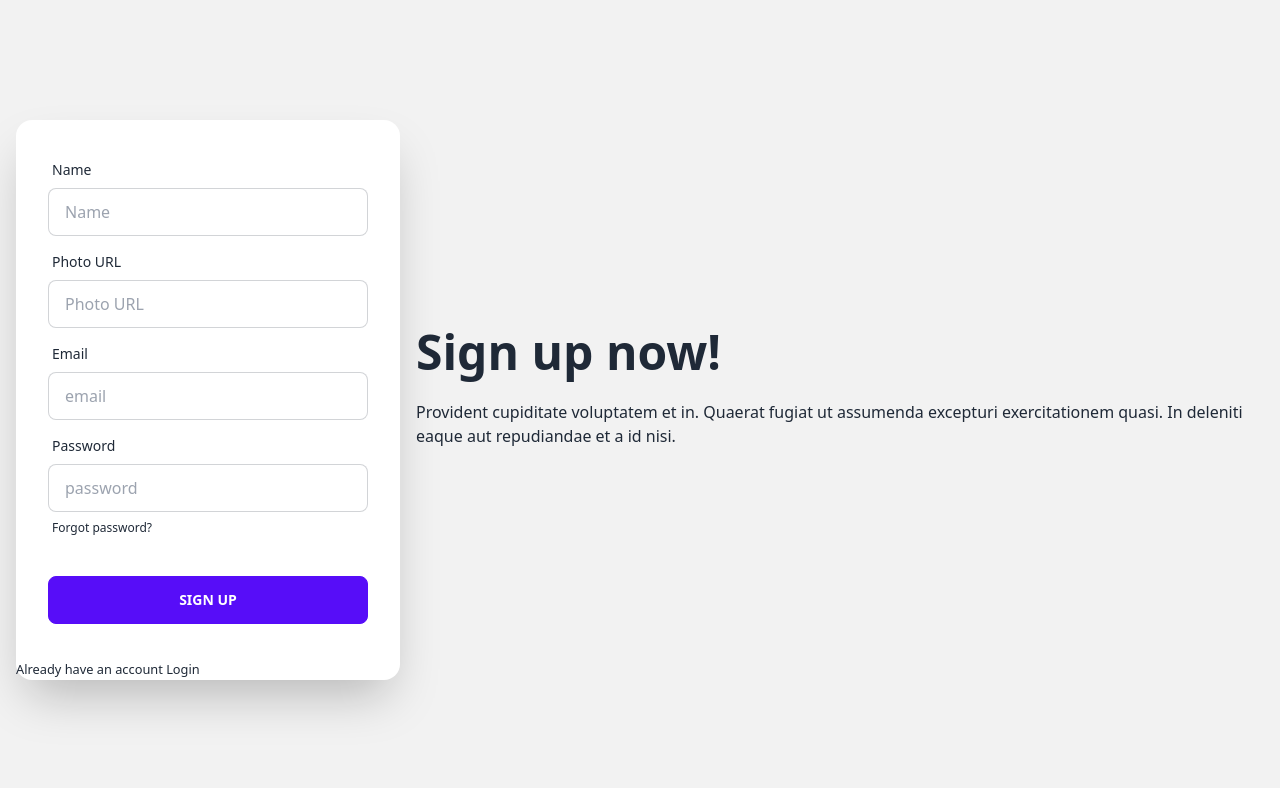
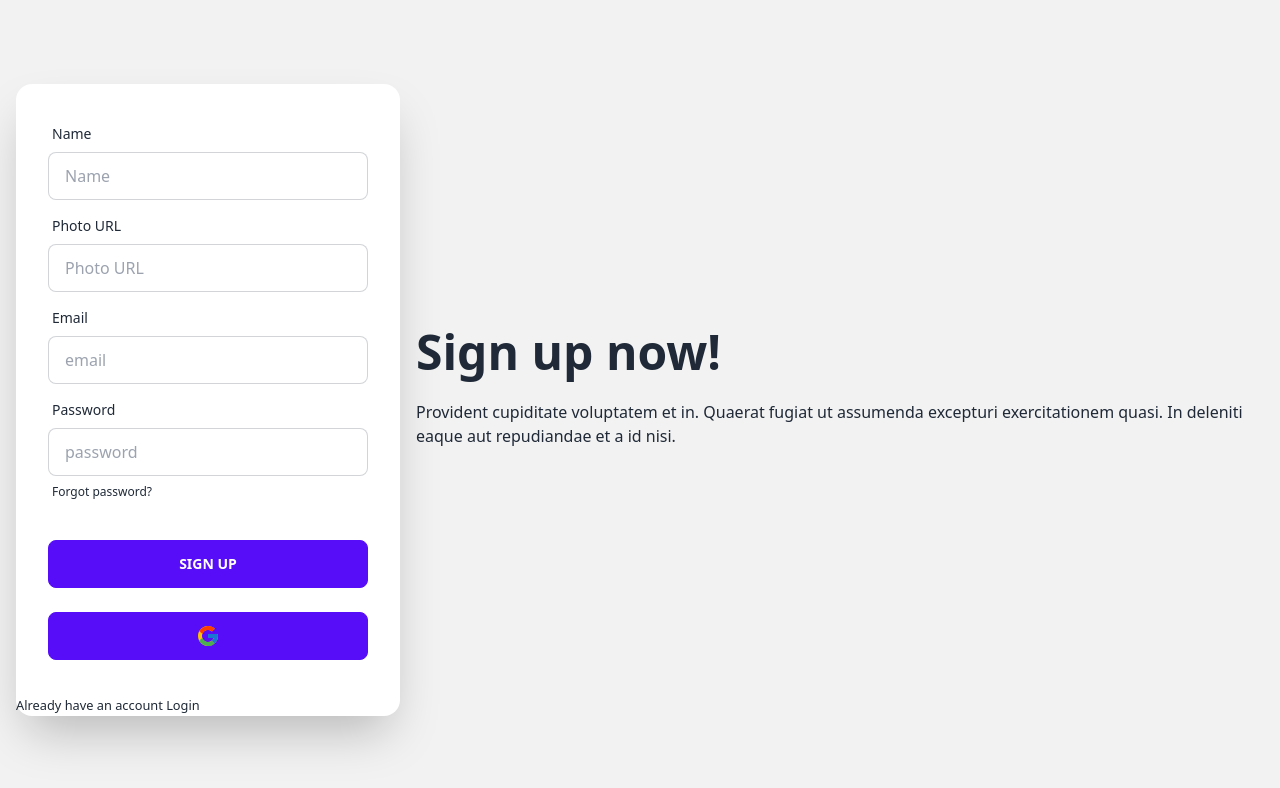
Before and after one commit to kamrul25/bistro-boss-client, a React (Vite) app: page /signUp in a window 1280 px wide. Shown: the top 788 px of the page. Built offline with nearby package versions, Linux system fonts and the light colour scheme; no server answers.

Commit message:
added sociallogin

```diff
--- a/src/pages/LogIn/LogIn.jsx
+++ b/src/pages/LogIn/LogIn.jsx
@@ -8,6 +8,7 @@ import { AuthContext } from "../../providers/AuthProvider/AuthProvider";
 import { Link, useLocation, useNavigate } from "react-router-dom";
 import { Helmet } from "react-helmet-async";
 import Swal from "sweetalert2";
+import SocialLogin from "../Shared/SocialLogin/SocialLogin";
 
 const Login = () => {
   const [disabled, setDisabled] = useState(true);
@@ -117,6 +118,7 @@ const Login = () => {
                 />
               </div>
             </form>
+            <SocialLogin></SocialLogin>
             <p>
               <small>
                 New Here? <Link to="/signUp">Create an account</Link>{" "}
--- /dev/null
+++ b/src/pages/Shared/SocialLogin/SocialLogin.jsx
@@ -0,0 +1,50 @@
+import { useContext } from "react";
+import { AuthContext } from "../../../providers/AuthProvider/AuthProvider";
+import Swal from "sweetalert2";
+import { useNavigate } from "react-router-dom";
+import { FcGoogle } from "react-icons/fc";
+
+const SocialLogin = () => {
+  const { signInByGoogle } = useContext(AuthContext);
+  const navigate = useNavigate();
+
+  const handleGoogleSignIn = () => {
+    signInByGoogle()
+      .then((data) => {
+        console.log(data);
+        const user = { name: data.user.displayName, email: data.user.email };
+        fetch("http://localhost:5000/users", {
+          method: "POST",
+          headers: { "content-type": "application/json" },
+          body: JSON.stringify(user),
+        })
+          .then((res) => res.json())
+          .then((data) => {
+            if (data.insertedId) {
+              Swal.fire({
+                position: "top-end",
+                icon: "success",
+                title: "User login successfully by Google.",
+                showConfirmButton: false,
+                timer: 1500,
+              });
+              navigate("/");
+            }
+          });
+      })
+      .catch((error) => console.log(error));
+  };
+
+  return (
+    <div className="card-body -mt-10">
+      <button
+        className="text-2xl btn btn-primary "
+        onClick={handleGoogleSignIn}
+      >
+        <FcGoogle></FcGoogle>
+      </button>
+    </div>
+  );
+};
+
+export default SocialLogin;
--- a/src/pages/SignUp/SignUp.jsx
+++ b/src/pages/SignUp/SignUp.jsx
@@ -4,6 +4,8 @@ import { useForm } from "react-hook-form";
 import { Link, useNavigate } from "react-router-dom";
 import Swal from "sweetalert2";
 import { AuthContext } from "../../providers/AuthProvider/AuthProvider";
+import SocialLogin from "../Shared/SocialLogin/SocialLogin";
+
 
 const SignUp = () => {
   const {
@@ -12,17 +14,25 @@ const SignUp = () => {
     reset,
     formState: { errors },
   } = useForm();
-  const { createUser, updateUserProfile } = useContext(AuthContext);
+  const { createUser, updateUserProfile,  } =
+    useContext(AuthContext);
   const navigate = useNavigate();
 
   const onSubmit = (data) => {
-    console.log(data);
     createUser(data.email, data.password).then((result) => {
       const loggedUser = result.user;
       console.log(loggedUser);
       updateUserProfile(data.name, data.photoURL)
         .then(() => {
-          console.log("user profile info updated");
+          const user = { name: data.name, email: data.email };
+          fetch("http://localhost:5000/users", {
+            method: "POST",
+            headers: { "content-type": "application/json" },
+            body: JSON.stringify(user),
+          })
+            .then((res) => res.json())
+            .then((data) => {
+              if (data.insertedId) {
                 reset();
                 Swal.fire({
                   position: "top-end",
@@ -32,10 +42,14 @@ const SignUp = () => {
                   timer: 1500,
                 });
                 navigate("/");
+              }
+            });
         })
         .catch((error) => console.log(error));
     });
   };
+
+
 
   return (
     <>
@@ -144,6 +158,7 @@ const SignUp = () => {
                 />
               </div>
             </form>
+            <SocialLogin></SocialLogin>
             <p>
               <small>
                 Already have an account <Link to="/logIn">Login</Link>
--- a/src/providers/AuthProvider/AuthProvider.jsx
+++ b/src/providers/AuthProvider/AuthProvider.jsx
@@ -1,5 +1,5 @@
 import { createContext, useEffect, useState } from "react";
-import { getAuth, createUserWithEmailAndPassword,signInWithEmailAndPassword, signOut, updateProfile, onAuthStateChanged } from "firebase/auth";
+import { getAuth, createUserWithEmailAndPassword,signInWithEmailAndPassword, signOut, updateProfile, onAuthStateChanged, GoogleAuthProvider, signInWithPopup } from "firebase/auth";
 import app from "../../firebase/firebase.config";
 
 
@@ -34,6 +34,12 @@ const AuthProvider = ({children}) => {
         });
     }
 
+    const signInByGoogle = ()=>{
+        const provider = new GoogleAuthProvider();
+        setLoading(true);
+        return signInWithPopup(auth, provider)
+    }
+
     useEffect(()=>{
         const unsubscribe = onAuthStateChanged(auth, currentUser =>{
             setUser(currentUser);
@@ -52,6 +58,7 @@ const AuthProvider = ({children}) => {
         signIn,
         logOut,
         updateUserProfile,
+       signInByGoogle,
     }
 
     return (
--- a/src/routes/Routes.jsx
+++ b/src/routes/Routes.jsx
@@ -47,7 +47,7 @@ const router = createBrowserRouter([
   },
   {
     path: "/dashboard",
-    element: <Dashboard></Dashboard>,
+    element: <PrivateRoute><Dashboard></Dashboard></PrivateRoute>,
     children: [
       {
         path: "mycart",
```
Lines whose indentation alone changed are shown as unchanged.
